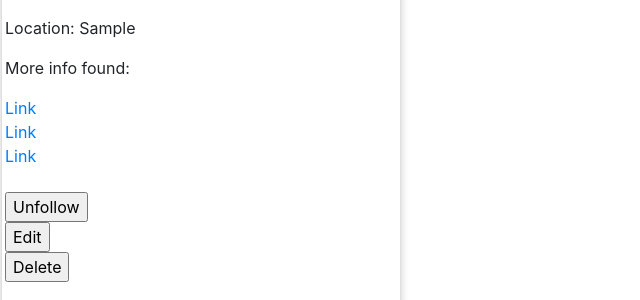
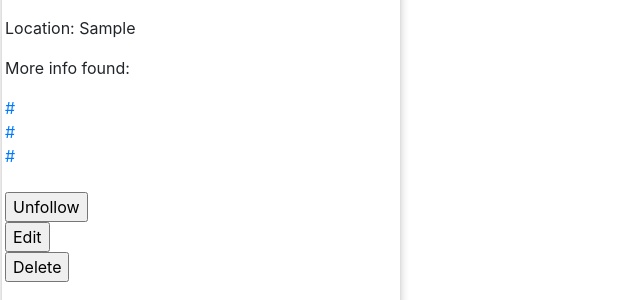
Before and after one commit to Ashley-Carlson/UNC-Events-Online, a PHP site: page /event.php?id=1 in a window 1280 px wide. Shown: the part 811-1111 px from the top of the page, without its empty margins (0-640 px from the left). Run offline with PHP 8.4, Linux system fonts and the light colour scheme; the visitor is signed in with stand-in values (Sample User, id 1); tables that the repository leaves empty hold one stand-in row (values such as "Sample post"); grey boxes marked "Sample" are stand-in pictures; data that the repository does not hold is empty; some libraries are stand-ins or nearby versions.

Commit message:
Change link display text

```diff
--- a/event.php
+++ b/event.php
@@ -91,9 +91,9 @@
 
       <p>Location: <?php echo $item['location'] ?></p>
       <p>More info found:</p>
-      <?php if (isset($item['external_url1'])) { echo '<a href="' . $item['external_url1'] . '">Link</a>'; }?>
-      <?php if (isset($item['external_url2'])) { echo '<a href="' . $item['external_url2'] . '">Link</a>'; }?>
-      <?php if (isset($item['external_url3'])) { echo '<a href="' . $item['external_url3'] . '">Link</a>'; }?>
+      <?php if (isset($item['external_url1'])) { echo '<a href="' . $item['external_url1'] . '">' . $item['external_url1'] . '</a>'; }?>
+      <?php if (isset($item['external_url2'])) { echo '<a href="' . $item['external_url2'] . '">'. $item['external_url2'] . '</a>'; }?>
+      <?php if (isset($item['external_url3'])) { echo '<a href="' . $item['external_url3'] . '">' . $item['external_url3'] . '</a>'; }?>
       <br>
 
 
```
